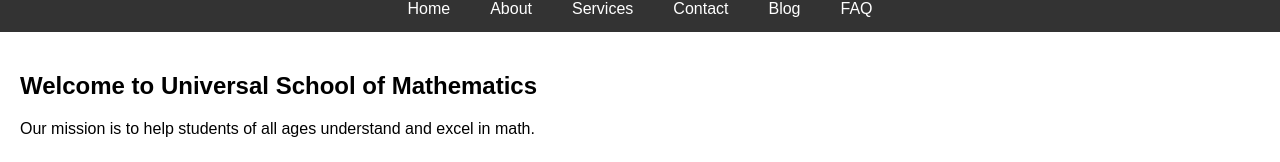
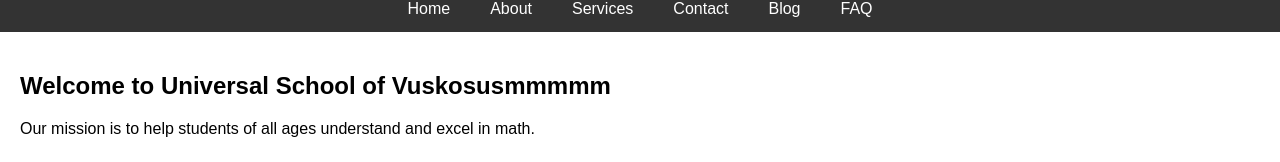
Before and after one commit to soylemezom/usmathematics, a plain HTML site: page index.html in a window 1280 px wide. Shown: the part 148-310 px from the top of the page. Drawn offline with Linux system fonts and the light colour scheme.

Commit message:
Update index.html

```diff
--- a/index.html
+++ b/index.html
@@ -20,7 +20,7 @@
         <a href="faq.html">FAQ</a>
     </nav>
     <div class="container">
-        <h2>Welcome to Universal School of Mathematics</h2>
+        <h2>Welcome to Universal School of Vuskosusmmmmm</h2>
         <p>Our mission is to help students of all ages understand and excel in math.</p>
     </div>
     <footer>
```
